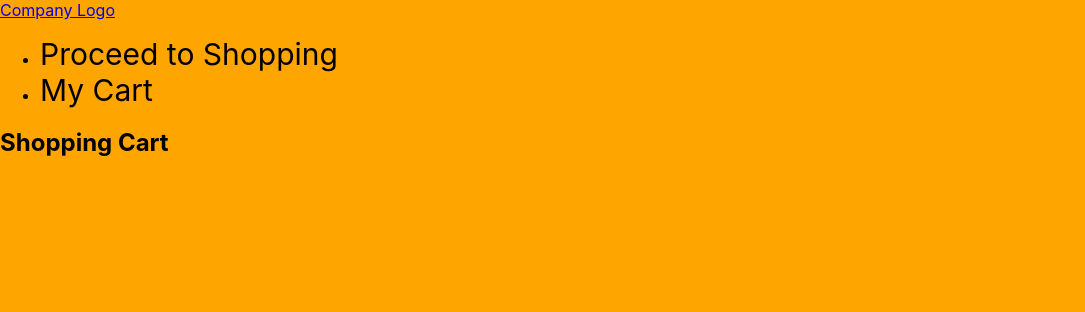
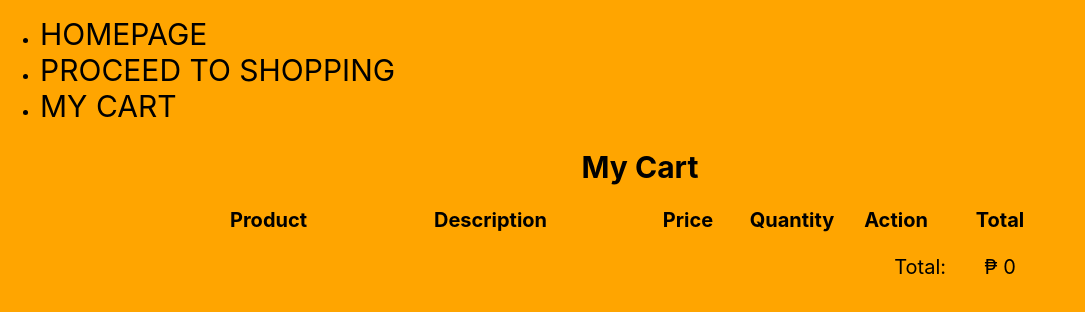
Before and after one commit to ArielAmante/ccs112eCommerce, a React (Create React App) app: page /cart in a window 1280 px wide. Shown: the top 312 px of the page, without its empty margins (0-1085 px from the left). Built offline with nearby package versions, Linux system fonts and the light colour scheme.

Commit message:
modify App.js

```diff
--- a/src/App.js
+++ b/src/App.js
@@ -1,16 +1,17 @@
-// App.js
+//App.js
 import React, { useState } from 'react';
 import { BrowserRouter as Router, Routes, Route, Link } from 'react-router-dom';
-import './App.css'; // Import the CSS file
-import Home from './components/Home'; // Adjust the path accordingly
-import ProductList from './components/ProductList'; // Adjust the path accordingly
-import ViewCart from './components/ViewCart'; // Adjust the path accordingly
+import './App.css';
+import Home from './components/Home';
+import ProductList from './components/ProductList';
+import Cart from './components/Cart';
+import ViewCart from './components/ViewCart'; // Import the ViewCart component
 
 function App() {
   const [cart, setCart] = useState([]);
 
   const addToCart = (product) => {
-    setCart([...cart, product]);
+    setCart([...cart, { ...product, quantity: 1 }]);
   };
 
   const removeFromCart = (index) => {
@@ -19,24 +20,41 @@ function App() {
     setCart(newCart);
   };
 
+  const incrementQuantity = (index) => {
+    const newCart = [...cart];
+    newCart[index].quantity++;
+    setCart(newCart);
+  };
+
+  const decrementQuantity = (index) => {
+    const newCart = [...cart];
+    if (newCart[index].quantity > 1) {
+      newCart[index].quantity--;
+      setCart(newCart);
+    }
+  };
+
   return (
     <Router>
       <div className="container">
         <nav className="navbar navbar-expand-lg navbar-light bg-light">
-          <Link className="navbar-brand" to="/">Company Logo</Link>
           <ul className="navbar-nav ml-auto">
             <li className="nav-item">
-              <Link className="nav-link" to="/products">Proceed to Shopping</Link>
+              <Link className="nav-link" to="/">HOMEPAGE</Link>
             </li>
             <li className="nav-item">
-              <Link className="nav-link" to="/cart">My Cart</Link>
+              <Link className="nav-link" to="/products">PROCEED TO SHOPPING</Link>
+            </li>
+            <li className="nav-item">
+              <Link className="nav-link" to="/cart">MY CART</Link>
             </li>
           </ul>
         </nav>
         <Routes>
           <Route path="/" element={<Home />} />
           <Route path="/products" element={<ProductList addToCart={addToCart} />} />
-          <Route path="/cart" element={<ViewCart cart={cart} removeFromCart={removeFromCart} />} />
+          <Route path="/cart" element={<Cart cart={cart} removeFromCart={removeFromCart} incrementQuantity={incrementQuantity} decrementQuantity={decrementQuantity} />} />
+          <Route path="/viewcart" element={<ViewCart cart={cart} removeFromCart={removeFromCart} />} /> {/* Add Route for ViewCart */}
         </Routes>
       </div>
     </Router>
--- a/src/components/Cart.js
+++ b/src/components/Cart.js
@@ -1,20 +1,46 @@
-// Cart.js
+//Cart.js
 import React from 'react';
 
-const Cart = ({ items }) => {
-  const totalPrice = items.reduce((total, item) => total + item.price, 0);
+const Cart = ({ cart, removeFromCart, incrementQuantity, decrementQuantity }) => {
+  const totalPrice = cart.reduce((total, item) => total + item.price * item.quantity, 0);
 
   return (
-    <div className="Cart-Summary">
-      <h2 style={{ textAlign: 'center' }}>Cart Summary</h2>
-      <ul style={{ textAlign: 'center', padding: 0 }}>
-        {items.map(item => (
-          <li key={item.id}>
-            {item.name} - ${item.price}
-          </li>
-        ))}
-      </ul>
-      <p style={{ textAlign: 'center', marginTop: '10px' }}>Total: ${totalPrice}</p>
+    <div className="My-Cart" style={{ fontSize: '20px' }}>
+      <h2 style={{ textAlign: 'center', marginBottom: '20px' }}>My Cart</h2>
+      <table style={{ margin: 'auto' }}>
+        <thead>
+          <tr>
+            <th style={{ minWidth: '200px', textAlign: 'left' }}>Product</th>
+            <th style={{ minWidth: '200px', textAlign: 'left' }}>Description</th>
+            <th style={{ minWidth: '100px', textAlign: 'center' }}>Price</th>
+            <th style={{ minWidth: '100px', textAlign: 'center' }}>Quantity</th>
+            <th style={{ minWidth: '100px', textAlign: 'center' }}>Action</th>
+            <th style={{ minWidth: '100px', textAlign: 'center' }}>Total</th>
+          </tr>
+        </thead>
+        <tbody>
+          {cart.map((item, index) => (
+            <tr key={index}>
+              <td style={{ textAlign: 'left' }}>{item.name}</td>
+              <td style={{ textAlign: 'left' }}>{item.description}</td>
+              <td style={{ textAlign: 'center' }}>₱ {item.price}</td>
+              <td style={{ textAlign: 'center' }}>
+                <button onClick={() => decrementQuantity(index)}>-</button>
+                {item.quantity}
+                <button onClick={() => incrementQuantity(index)}>+</button>
+              </td>
+              <td style={{ textAlign: 'center' }}>
+                <button onClick={() => removeFromCart(index)}>Remove</button>
+              </td>
+              <td style={{ textAlign: 'center' }}>₱ {item.price * item.quantity}</td>
+            </tr>
+          ))}
+          <tr>
+            <td colSpan="5" style={{ textAlign: 'right', paddingTop: '20px' }}>Total:</td>
+            <td style={{ paddingTop: '20px', textAlign: 'center' }}>₱ {totalPrice}</td>
+          </tr>
+        </tbody>
+      </table>
     </div>
   );
 };
--- a/src/components/ProductList.js
+++ b/src/components/ProductList.js
@@ -1,13 +1,8 @@
 // ProductList.js
-import React, { useState } from 'react';
+import React from 'react';
+// import Product from './Product'; // Remove or comment out the import statement
 
-const ProductList = () => {
-  const [cart, setCart] = useState([]);
-
-  const addToCart = (product) => {
-    setCart([...cart, product]);
-  };
-
+const ProductList = ({ addToCart }) => {
   const products = [
     { id: 1, name: 'Intermediate Pad', description: '1 whole', price: 10 },
     { id: 2, name: '1 pair of Scissors', description: 'HBW', price: 15 },
```
